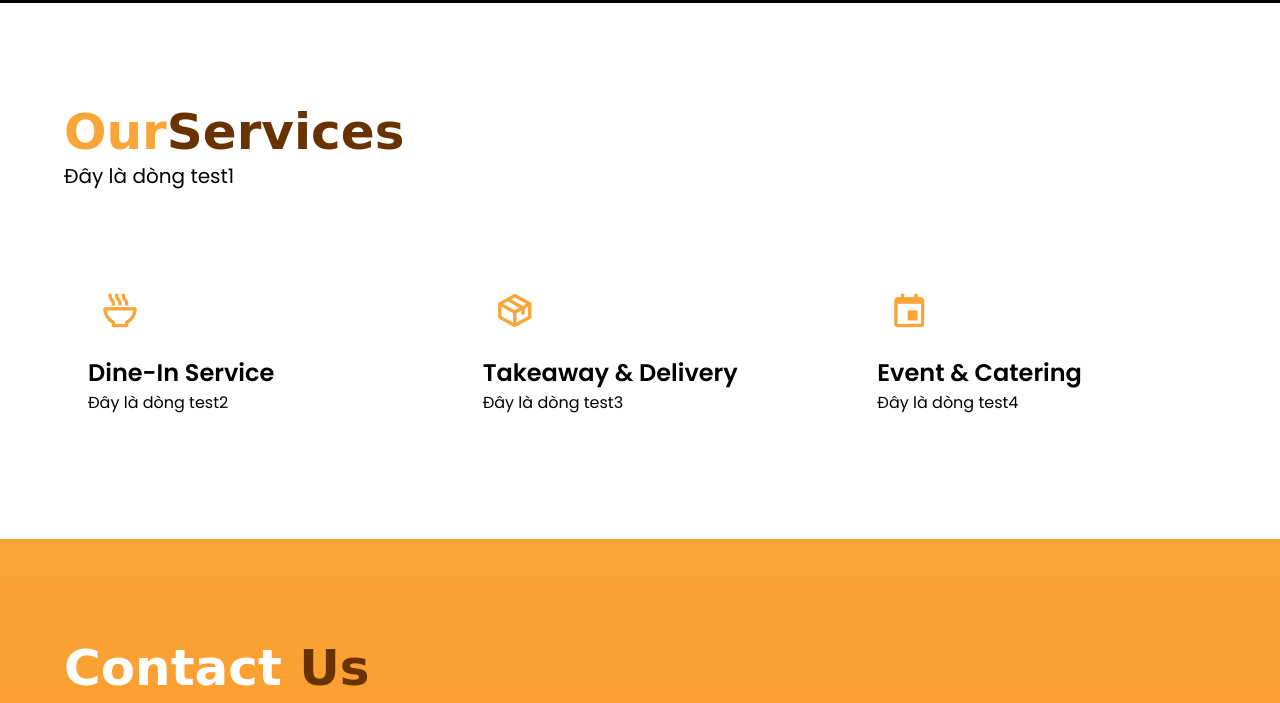
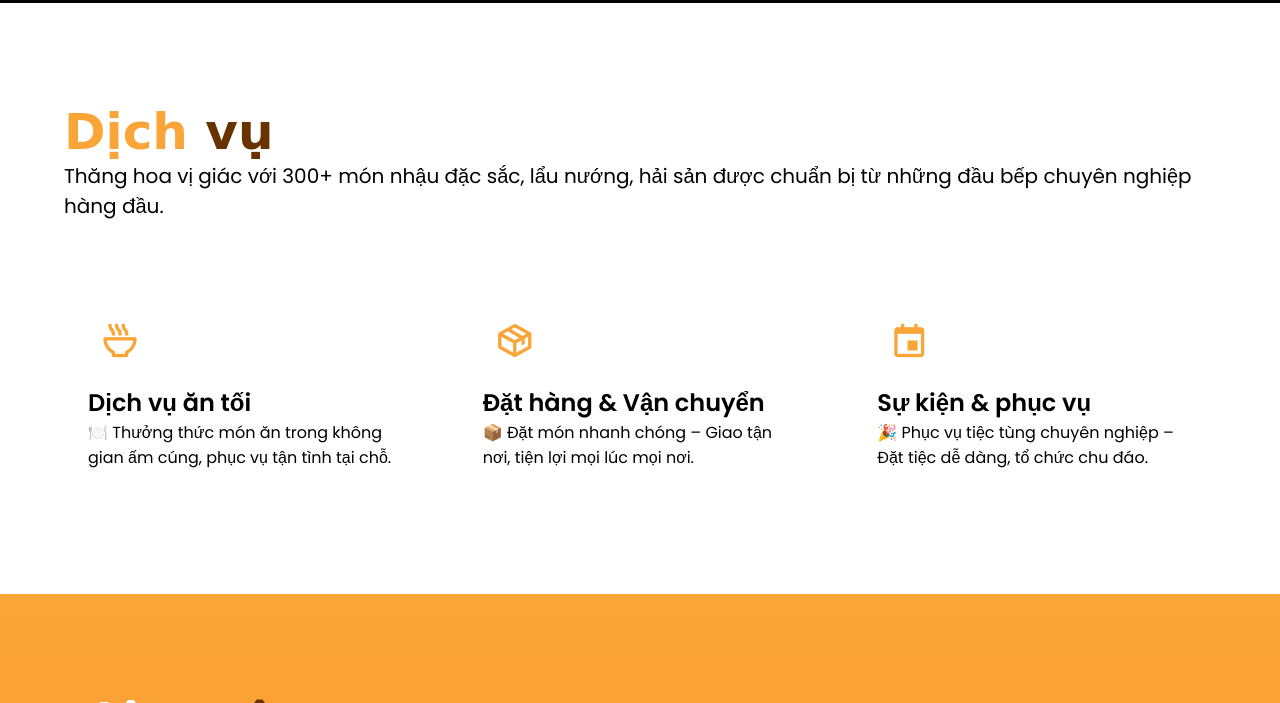
Before and after one commit to TolaTien/project2, a plain HTML site: page index.html in a window 1280 px wide. Both pictures are taken after a click on the link "Services". Shown: the part 797-1500 px from the top of the page. Drawn offline with nearby package versions, Linux system fonts and the light colour scheme.

Commit message:
Update index.html

```diff
--- a/index.html
+++ b/index.html
@@ -39,29 +39,29 @@
 
   <!--Section: Services-->
   <section id="services" class="section-services section-menu">
-    <h1 class="section-title">Our<span>Services</span></h1>
-    <p class="section-desc">Đây là dòng test1</p>
+    <h1 class="section-title">Dịch<span> vụ</span></h1>
+    <p class="section-desc">Thăng hoa vị giác với 300+ món nhậu đặc sắc, lẩu nướng, hải sản được chuẩn bị từ những đầu bếp chuyên nghiệp hàng đầu.</p>
     <div class="section-services__cards">
       <div class="section-services__card">
         <div class="section-services__card-icon">
           <i class="bx bx-bowl-hot"></i>
         </div>
-        <h1 class="section-services__card-title">Dine-In Service</h1>
-        <p>Đây là dòng test2</p>
+        <h1 class="section-services__card-title">Dịch vụ ăn tối</h1>
+        <p>🍽️ Thưởng thức món ăn trong không gian ấm cúng, phục vụ tận tình tại chỗ.</p>
       </div>
       <div class="section-services__card">
         <div class="section-services__card-icon">
           <i class="bx bx-package"></i>
         </div>
-        <h1 class="section-services__card-title">Takeaway & Delivery</h1>
-        <p>Đây là dòng test3</p>
+        <h1 class="section-services__card-title">Đặt hàng & Vận chuyển</h1>
+        <p>📦 Đặt món nhanh chóng – Giao tận nơi, tiện lợi mọi lúc mọi nơi.</p>
       </div>
       <div class="section-services__card">
         <div class="section-services__card-icon">
           <i class="bx bx-calendar-event"></i>
         </div>
-        <h1 class="section-services__card-title">Event & Catering</h1>
-        <p>Đây là dòng test4</p>
+        <h1 class="section-services__card-title">Sự kiện & phục vụ</h1>
+        <p>🎉 Phục vụ tiệc tùng chuyên nghiệp – Đặt tiệc dễ dàng, tổ chức chu đáo.</p>
       </div>
     </div>
   </section>
@@ -69,8 +69,8 @@
   <!--Section: Contact-->
   <section class="section-contact section-menu" id="contact">
     <div class="section-contact__info">
-      <h1 class="section-title">Contact <span>Us</span></h1>
-      <p class="section-desc">Đây là dòng test5</p>
+      <h1 class="section-title">Liên <span>Hệ</span></h1>
+      <p class="section-desc">Nhằm mang đến những trải nghiệm tuyệt vời nhất, mọi ý kiến,đóng góp của thực khách sẽ được nhà hàng phản hồi trực tiếp và sớm nhất.</p>
 
       <div class="section-contact__info-items">
         <div class="section-contact__info-item">
```
